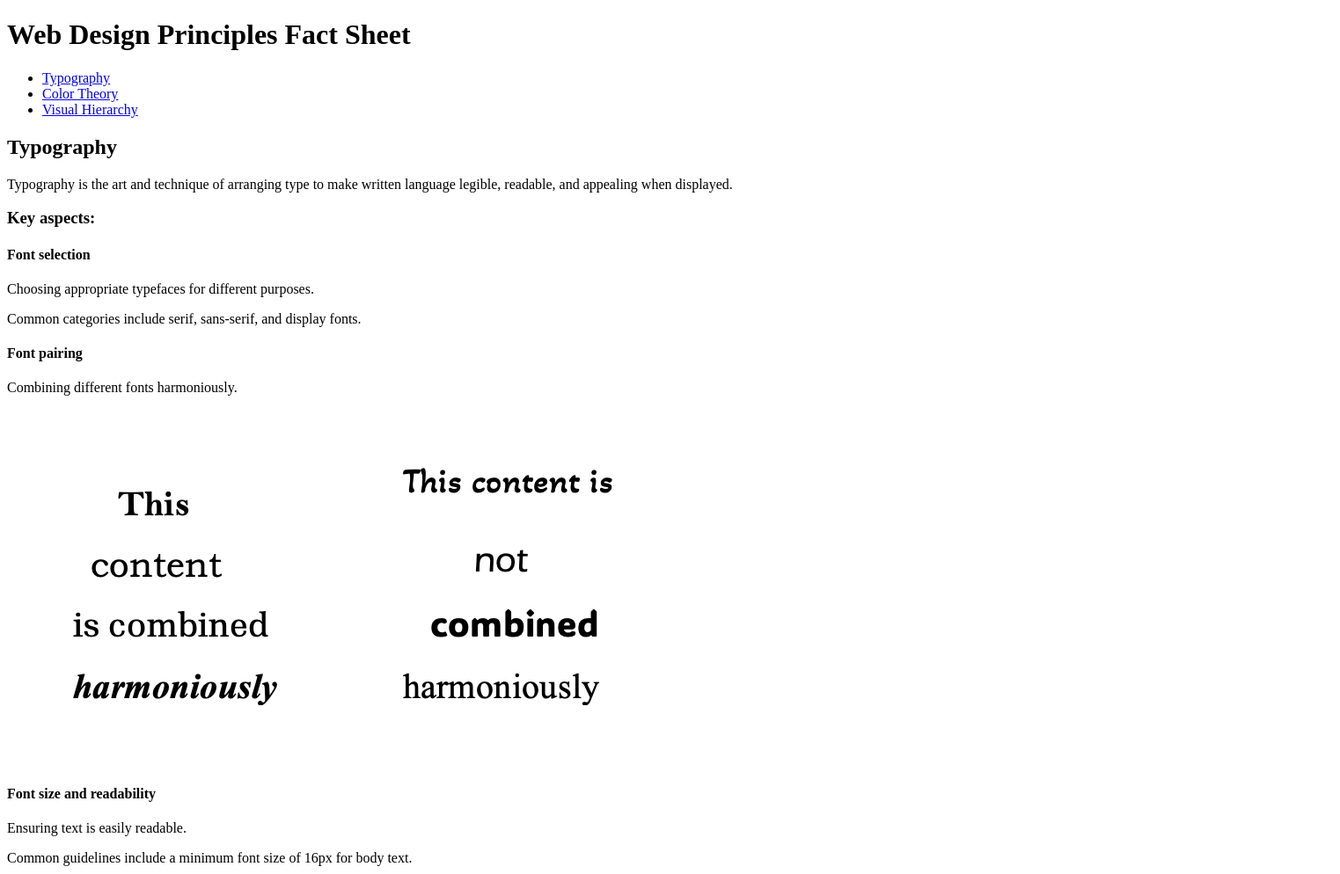
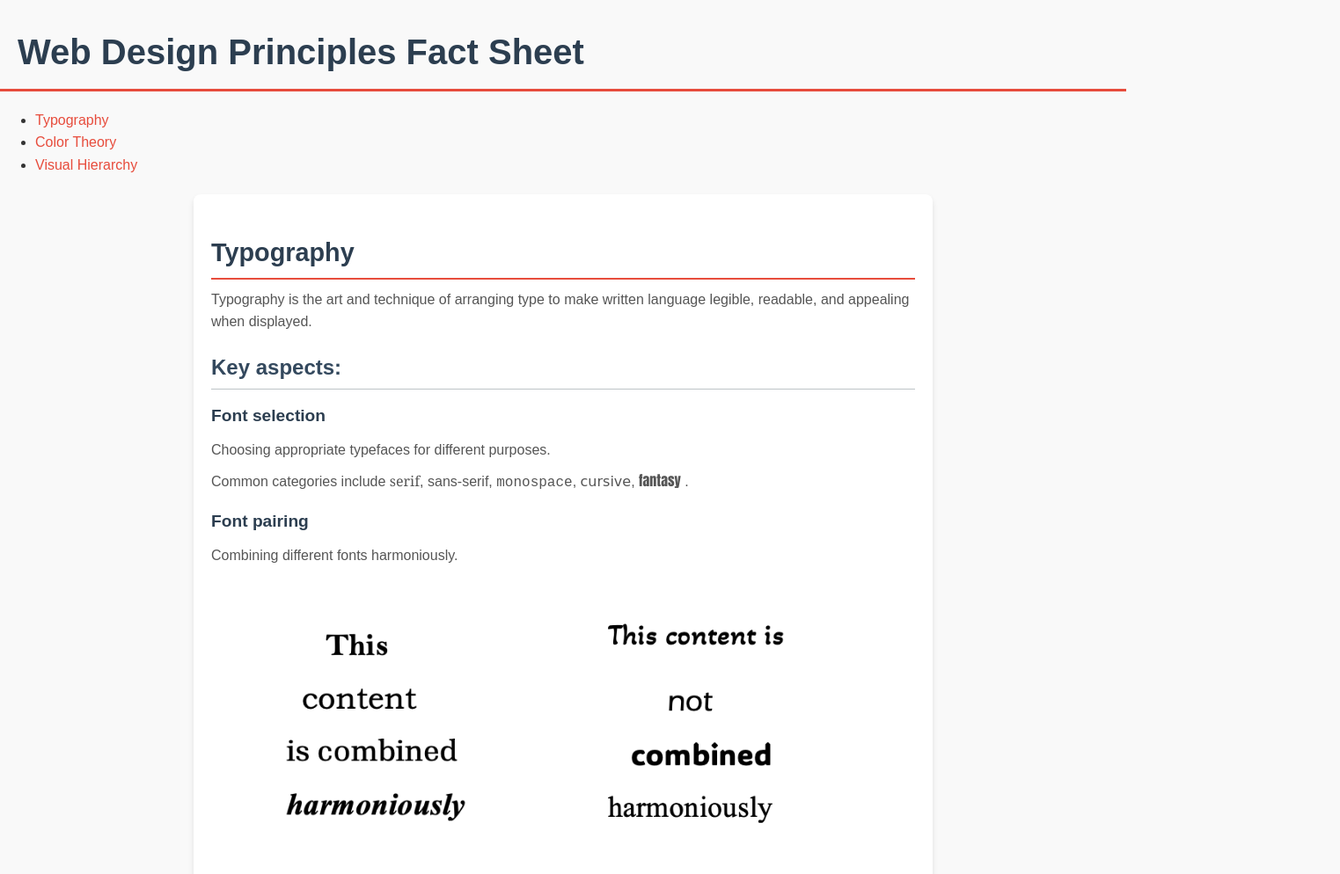
Before and after one commit to yhchan99/yhchan99.github.io, a plain HTML site: page index.html in a window 1280 px wide. Shown: the top 994 px of the page at 88% size, 1523 px wide, since content can reach past the window. Drawn offline with Linux system fonts and the light colour scheme.

Commit message:
finished stylesheet

```diff
--- a/index.html
+++ b/index.html
@@ -4,6 +4,7 @@
     <meta charset="UTF-8">
     <meta name="viewport" content="width=device-width, initial-scale=1.0">
     <title>Web Design Principles Fact Sheet</title>
+    <link rel="stylesheet" href="styleSheets/main.css">
 </head>
 <body>
     <header>
@@ -22,7 +23,7 @@
             <h3>Key aspects:</h3>
             <h4>Font selection</h4>
                 <p>Choosing appropriate typefaces for different purposes.</p>
-                <p>Common categories include <a id="serif">serif</a>, <a id="sans-serif">sans-serif</a>, and <a id="display-fonts">display fonts</a>.</p>
+                <p>Common categories include <a id="serif">serif</a>, <a id="sans-serif">sans-serif</a>, <a id="monospace">monospace</a>, <a id="cursive">cursive</a>, <a id="fantasy">fantasy</a> .</p>
             <h4>Font pairing</h4>
                 <p>Combining different fonts harmoniously.</p>
                 <img id="harmony" src="images/harmony.png" alt="harmonious pairing example">
@@ -30,8 +31,8 @@
             <h4>Font size and readability</h4>
                 <p>Ensuring text is easily readable.</p>
                 <p>Common guidelines include a minimum font size of 16px for body text.</p>
-                <p id="easyToRead">This is easy to read</p>
-                <p id="hardToRead">This is hard to read</p>
+                    <p id="easyToRead">This is easy to read</p>
+                    <p id="hardToRead">This is hard to read</p>
             <h4>Hierarchy</h4>
             <p>Using different sizes and styles to create a visual structure.</p>
                 <img id="hierarchy" src="images/hierarchy.png" alt="typography hierarchy example">
--- /dev/null
+++ b/styleSheets/main.css
@@ -0,0 +1,162 @@
+/* General Styles */
+body {
+    font-family: 'Arial', sans-serif;
+    line-height: 1.6;
+    margin: 0;
+    padding: 0;
+    background-color: #f9f9f9;
+    color: #333;
+}
+
+/* Main Container */
+main {
+    max-width: 800px;
+    margin: 20px auto;
+    padding: 20px;
+    background: #fff;
+    box-shadow: 0 4px 6px rgba(0, 0, 0, 0.1);
+    border-radius: 8px;
+}
+
+/* Headings */
+h1 {
+    font-size: 2.5rem;
+    color: #2c3e50;
+    margin-bottom: 20px;
+    border-bottom: 3px solid #e74c3c;
+    padding: 0 0 10px 20px;
+}
+h2 {
+    font-size: 1.8rem;
+    color: #2c3e50;
+    margin-bottom: 10px;
+    border-bottom: 2px solid #e74c3c;
+    padding-bottom: 5px;
+}
+
+h3 {
+    font-size: 1.5rem;
+    color: #34495e;
+    margin-top: 20px;
+    margin-bottom: 10px;
+    border-bottom: 1px solid #bdc3c7;
+    padding-bottom: 5px;
+}
+
+h4 {
+    font-size: 1.2rem;
+    color: #2c3e50;
+    margin-top: 15px;
+    margin-bottom: 5px;
+}
+
+
+p {
+    margin: 10px 0;
+    color: #555;
+}
+
+
+header a {
+    color: #e74c3c;
+    text-decoration: none;
+}
+
+header a:hover {
+    text-decoration: underline;
+}
+
+main a {
+    all: unset;
+}
+
+#serif {
+    font-family: 'Georgia', serif;
+}
+
+#sans-serif {
+    font-family: 'Arial', sans-serif;
+}
+
+#monospace {
+    font-family: 'Courier New', monospace;
+}
+
+#cursive {
+    font-family: 'Brush Script MT', cursive;
+}
+
+#fantasy {
+    font-family: 'Impact', fantasy;
+}
+
+img#harmony, img#notHarmony {
+    width: 40%;
+
+}
+
+#easyToRead {
+    font-size: 25px;
+    color:black;
+    padding-left: 50px;
+}
+
+#hardToRead {
+    font-size: 10px;
+    padding-left: 50px;
+}
+
+
+img#hierarchy {
+    width: 60%;
+
+}
+
+img#colorWheel {
+    width: 50%;
+
+}
+
+img#colorSchemes {
+    width: 90%;
+
+}
+
+img#colorPsychology {
+    width: 80%;
+}
+
+img {
+    margin: 0 20px;
+}
+
+#largeText {
+    font-size: 30px;
+    padding-left: 50px;
+}
+
+#smallText {
+    font-size: 12px;
+    padding-left: 50px;
+}
+
+#importantText {
+    font-size: 20px;
+    color: darkred;
+    padding-left: 50px;
+}
+#regularText {
+    font-size: 20px;
+    color:lightgrey;
+    padding-left: 50px;
+}
+#whiteSpace {
+    font-size: 20px;
+    color: black;
+    padding: 50px;
+}
+
+#contrast {
+    color: darkred;
+    font-weight: bold;
+}
```
Also changed, not shown: 1 other file.
